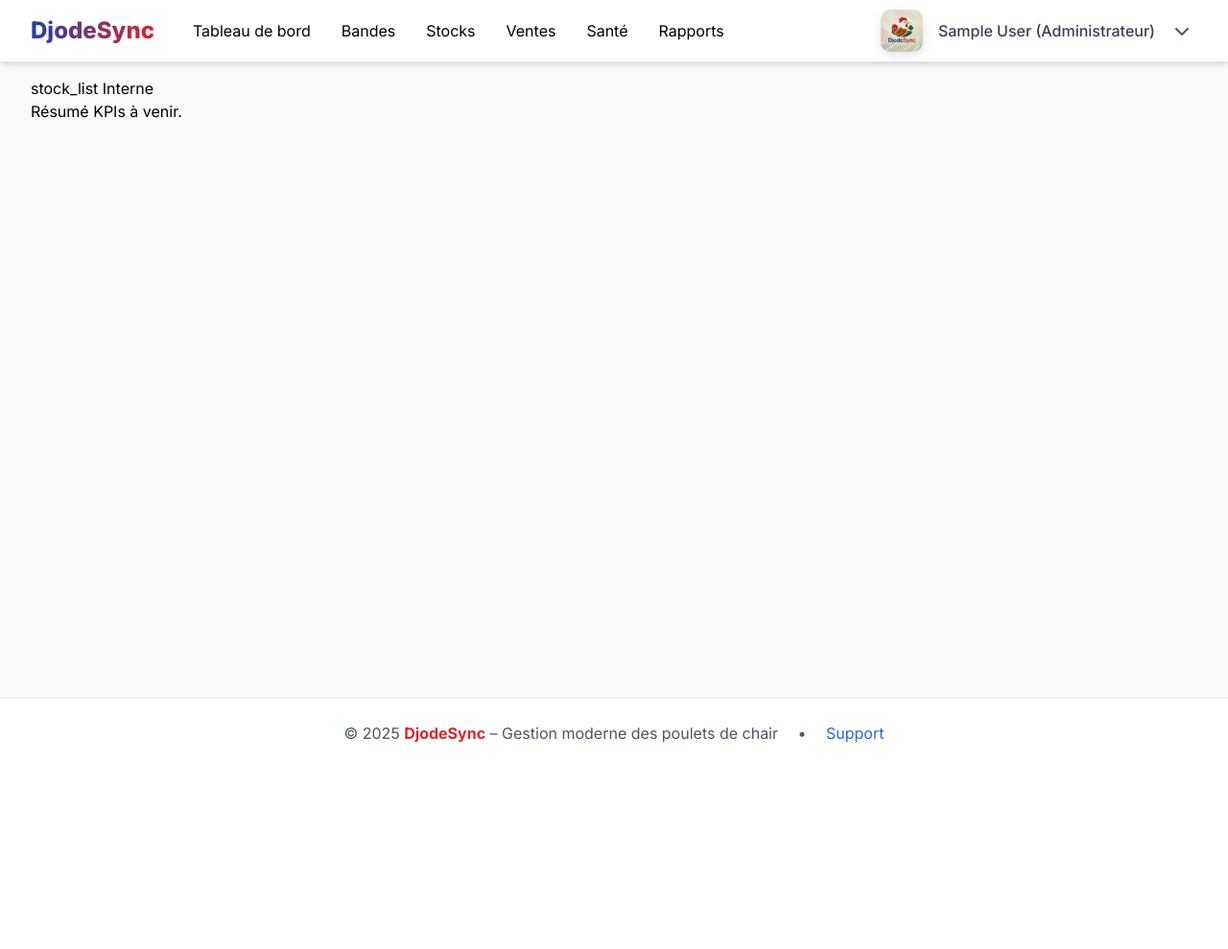
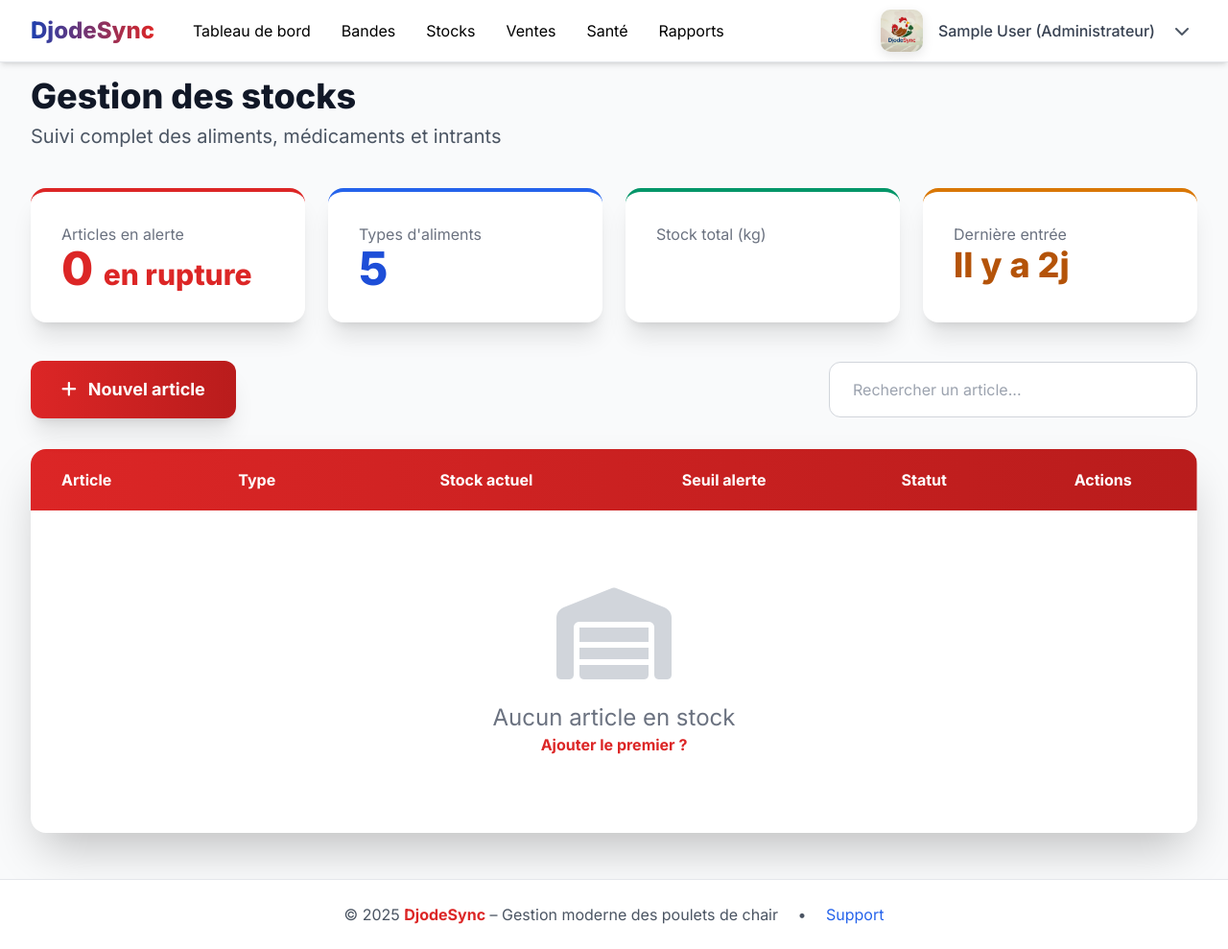
Before and after one commit to DjodeGit/Gestion_poulets_de_chair, a Django app: page /stocks/ in a window 1280 px wide. Shown: the whole page at 96% size. Before the commit the page ends 774 px from the top, so only its background shows below. Run offline with Django 5.2, Linux system fonts and the light colour scheme; a user stored in the database is signed in; tables that the repository leaves empty hold one stand-in row (values such as "Sample post"); some libraries are stand-ins or nearby versions.

Commit message:
modification  du fichier stock_list.html

```diff
--- a/poulets_app/templates/poulets_app/stock_list.html
+++ b/poulets_app/templates/poulets_app/stock_list.html
@@ -1,6 +1,108 @@
-{% extends 'poulets_app/base.html' %}
-{% block title %}Dashboard{% endblock %}
+{% extends "poulets_app/base.html" %}
+{% load custom_filters %}
+{% load static humanize %}
+
+{% block title %}Stocks & Provendes – DjodeSync{% endblock %}
+
 {% block content %}
-<h2>stock_list Interne</h2>
-<p>Résumé KPIs à venir.</p>
+<div class="mb-10">
+  <h1 class="text-4xl font-black text-gray-900">Gestion des stocks</h1>
+  <p class="text-xl text-gray-600 mt-2">Suivi complet des aliments, médicaments et intrants</p>
+</div>
+
+<!-- Résumé rapide -->
+<div class="grid grid-cols-1 md:grid-cols-4 gap-6 mb-10">
+  <div class="bg-white rounded-2xl shadow-xl p-8 border-t-4 border-red-600">
+    <p class="text-gray-500">Articles en alerte</p>
+    <p class="text-5xl font-black text-red-600">
+      {{ articles|length|default:0 }} <span class="text-3xl">en rupture</span>
+    </p>
+  </div>
+  <div class="bg-white rounded-2xl shadow-xl p-8 border-t-4 border-blue-600">
+    <p class="text-gray-500">Types d'aliments</p>
+    <p class="text-5xl font-black text-blue-700">5</p>
+  </div>
+  <div class="bg-white rounded-2xl shadow-xl p-8 border-t-4 border-emerald-600">
+    <p class="text-gray-500">Stock total (kg)</p>
+    <p class="text-5xl font-black text-emerald-700">
+      {% load custom_filters %}
+      {{ articles|total_stock_kg|floatformat:0|intcomma }}
+    </p>
+  </div>
+  <div class="bg-white rounded-2xl shadow-xl p-8 border-t-4 border-amber-600">
+    <p class="text-gray-500">Dernière entrée</p>
+    <p class="text-4xl font-black text-amber-700">Il y a 2j</p>
+  </div>
+</div>
+
+<!-- Bouton ajout + recherche -->
+<div class="flex flex-col sm:flex-row justify-between items-start sm:items-center mb-8 space-y-4 sm:space-y-0">
+  <a href="{% url 'admin:poulets_app_stock_add' %}"
+     class="inline-flex items-center px-8 py-4 bg-gradient-to-r from-red-600 to-red-700 text-white font-bold text-lg rounded-xl shadow-xl hover:from-red-700 hover:to-red-800 transform hover:-translate-y-1 transition">
+    <i class="fas fa-plus mr-3"></i> Nouvel article
+  </a>
+
+  <input type="text" placeholder="Rechercher un article..."
+         class="px-6 py-4 border border-gray-300 rounded-xl focus:ring-4 focus:ring-red-100 focus:border-red-500 w-full sm:w-96">
+</div>
+
+<!-- Tableau -->
+<div class="bg-white rounded-2xl shadow-2xl overflow-hidden">
+  <table class="w-full">
+    <thead class="bg-gradient-to-r from-red-600 to-red-700 text-white">
+      <tr>
+        <th class="px-8 py-5 text-left font-bold">Article</th>
+        <th class="px-8 py-5 text-left font-bold">Type</th>
+        <th class="px-8 py-5 text-center font-bold">Stock actuel</th>
+        <th class="px-8 py-5 text-center font-bold">Seuil alerte</th>
+        <th class="px-8 py-5 text-center font-bold">Statut</th>
+        <th class="px-8 py-5 text-center font-bold">Actions</th>
+      </tr>
+    </thead>
+    <tbody class="divide-y divide-gray-200">
+      {% for article in articles %}
+      <tr class="hover:bg-gray-50 transition">
+        <td class="px-8 py-6 font-semibold text-gray-900">{{ article.nom }}</td>
+        <td class="px-8 py-6">
+          <span class="px-4 py-2 rounded-full text-xs font-bold bg-gray-100 text-gray-700">
+            {{ article.get_type_aliment_display }}
+          </span>
+        </td>
+        <td class="px-8 py-6 text-center">
+          <span class="text-2xl font-bold text-gray-800">
+            {{ article.quantite_actuelle }} {{ article.unite }}
+          </span>
+        </td>
+        <td class="px-8 py-6 text-center text-gray-600">
+          {{ article.seuil_alerte }} {{ article.unite }}
+        </td>
+        <td class="px-8 py-6 text-center">
+          {% if article.est_en_rupture %}
+            <span class="px-5 py-2 rounded-full text-white font-bold bg-red-600 animate-pulse">
+              RUPTURE
+            </span>
+          {% else %}
+            <span class="px-5 py-2 rounded-full text-white font-bold bg-emerald-600">
+              OK
+            </span>
+          {% endif %}
+        </td>
+        <td class="px-8 py-6 text-center space-x-3">
+          <a href="{% url 'admin:poulets_app_stock_change' article.id %}" class="text-red-600 hover:text-red-800 font-bold">
+            <i class="fas fa-edit"></i> Modifier
+          </a>
+        </td>
+      </tr>
+      {% empty %}
+      <tr>
+        <td colspan="6" class="px-8 py-20 text-center text-gray-500">
+          <i class="fas fa-warehouse text-8xl mb-6 text-gray-300"></i>
+          <p class="text-2xl">Aucun article en stock</p>
+          <a href="{% url 'admin:poulets_app_stock_add' %}" class="text-red-600 hover:underline font-bold">Ajouter le premier ?</a>
+        </td>
+      </tr>
+      {% endfor %}
+    </tbody>
+  </table>
+</div>
 {% endblock %}
```
